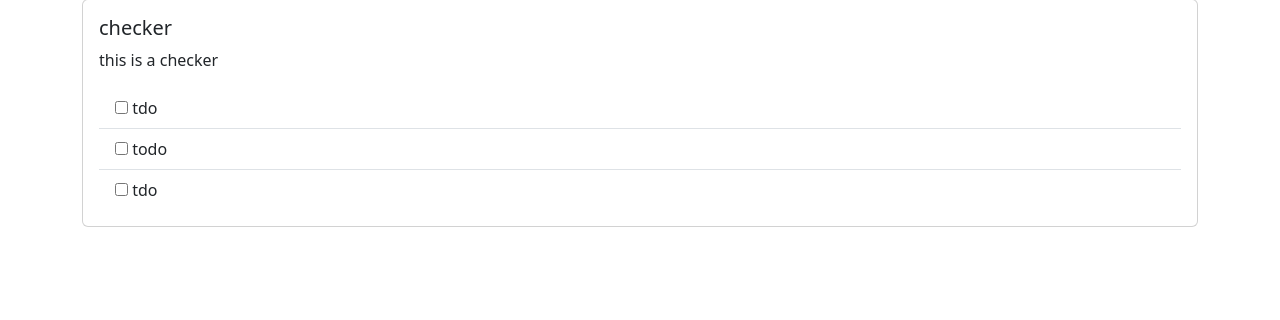
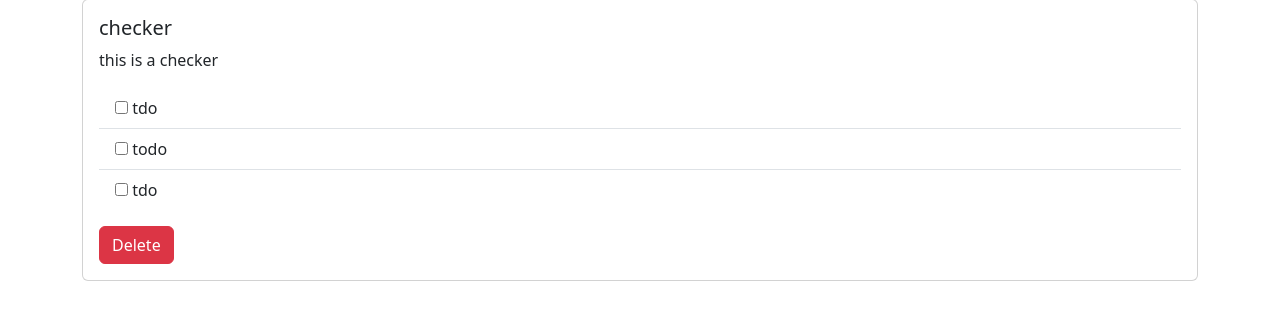
Before and after one commit to DivinusMessor/taskManager, a Flask app: page / in a window 1280 px wide. Shown: the part 159-479 px from the top of the page. Run offline with Flask 3, Linux system fonts and the light colour scheme.

Commit message:
Added the delete button, working well

```diff
--- a/routes.py
+++ b/routes.py
@@ -2,6 +2,7 @@ from flask import request
 from app import app, db
 from models import Task, Todo
 from datetime import datetime
+from traceback import format_exc
 from flask import Flask, jsonify, request, render_template, redirect, url_for
 
 
@@ -70,6 +71,10 @@ def update_task(task_id):
 def delete_task(task_id):
     task = Task.query.get(task_id)
     if task:
+        todos = Todo.query.filter(Todo.task_id == task_id).all()
+        for todo in todos:
+            db.session.delete(todo)
+
         db.session.delete(task)
         db.session.commit()
         return jsonify({"message": "Task deleted successfully"})
--- a/templates/index.html
+++ b/templates/index.html
@@ -14,7 +14,8 @@
         <h1 class="text-center mt-5">Task Manager</h1>
 
         <!-- Add Task button -->
-        <a href="{{ url_for('add_task') }}" class="btn btn-primary mb-3">Add Task</a>
+        <a href="{{ url_for('add_task_page') }}" class="btn btn-primary mb-3">Add Task</a>
+
 
         <!-- Display tasks and their to-dos -->
         {% for task in tasks %}
@@ -31,6 +32,8 @@
                             </li>
                         {% endfor %}
                     </ul>
+                    <!-- Add the Delete button inside the task card -->
+                    <button class="btn btn-danger mt-3" onclick="deleteTask({{ task.id }})">Delete</button>
                 </div>
             </div>
         {% endfor %}
```
Also changed, not shown: tasks.db.
